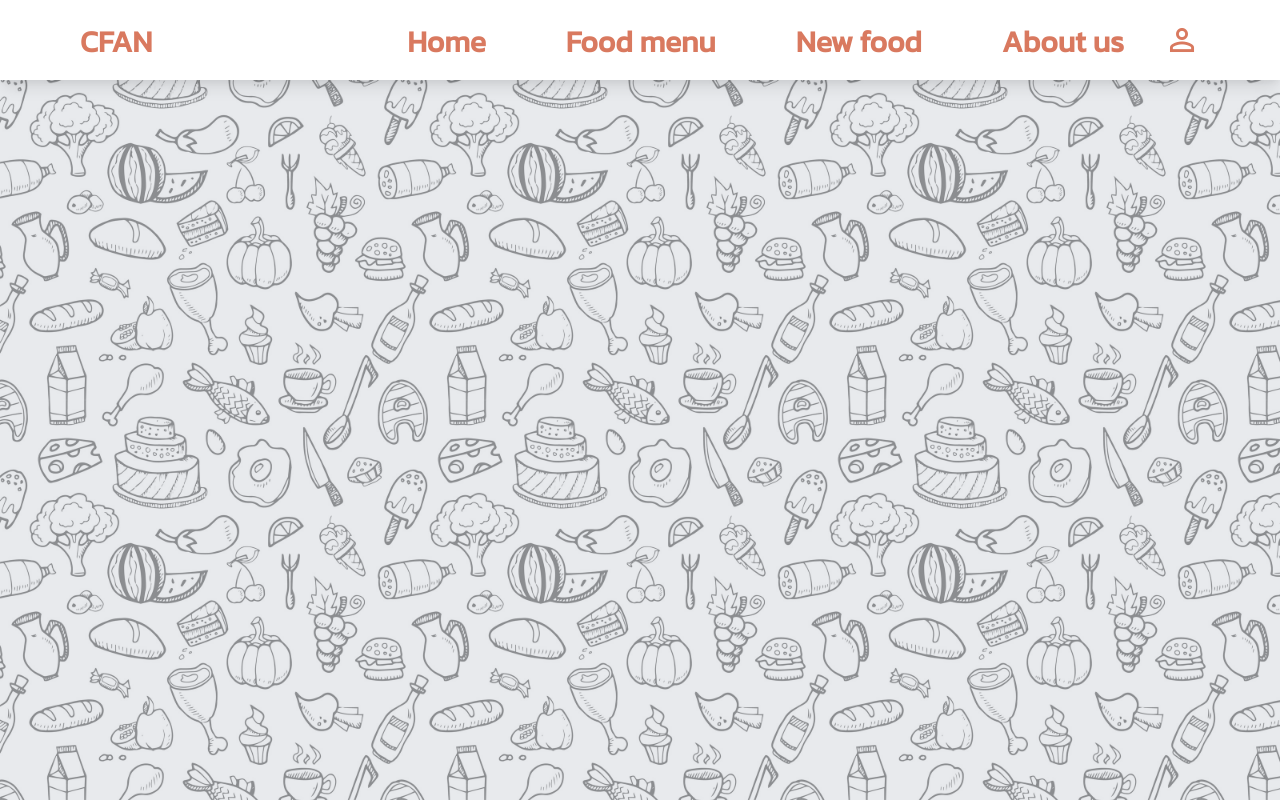
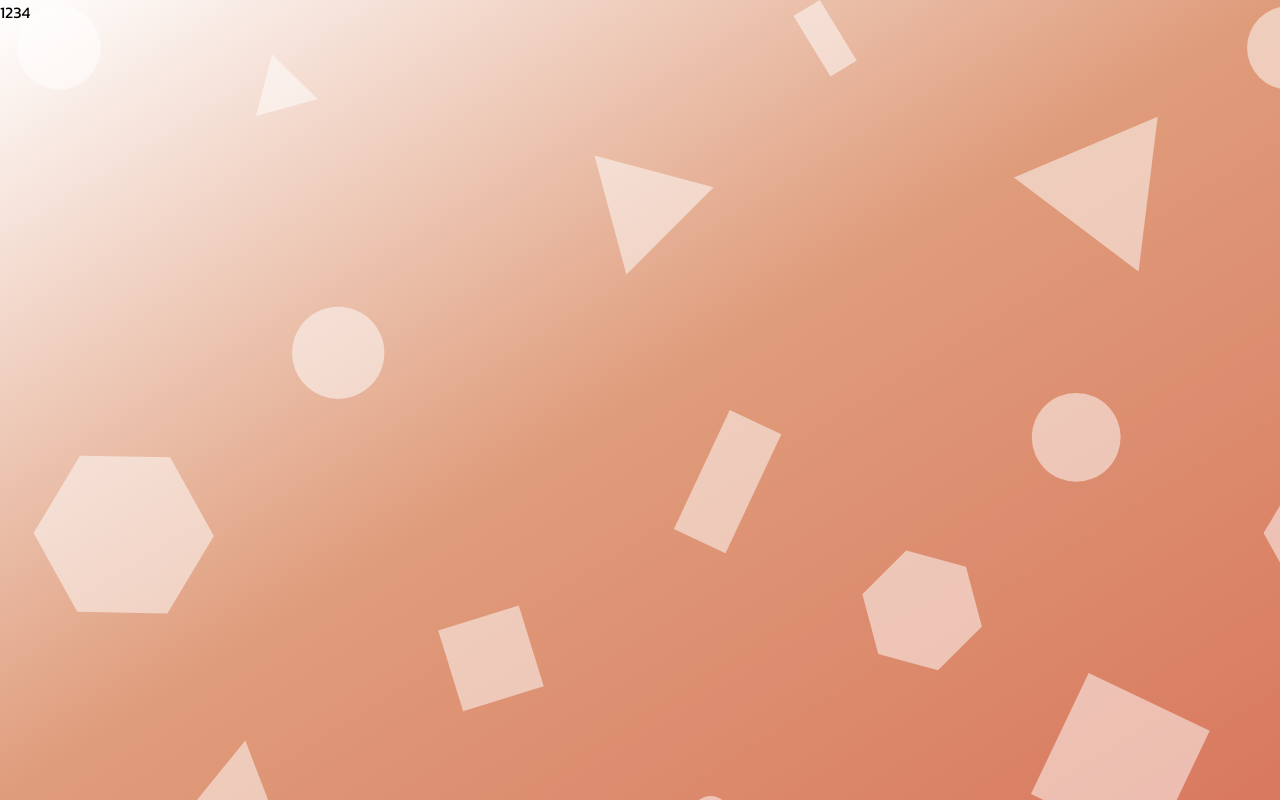
Before and after one commit to INT222-13-49-129/-INT222_Integrated_Project_Front-End, a Nuxt app: page /signin in a window 1280 px wide. Built offline with nearby package versions, Linux system fonts and the light colour scheme.

Commit message:
[ADD} signin.vue

```diff
--- /dev/null
+++ b/layouts/signinup.vue
@@ -0,0 +1,18 @@
+<template>
+  <div class="w-full  h-full fixed bg-gradient-to-br from-white via-lightsalmon to-salmon">
+    <div class="w-full  h-full fixed" :style="cssProps">
+    <Nuxt />
+    </div>
+  </div>
+</template>
+<script>
+  export default {
+    data() {
+      return {
+        cssProps: {
+          backgroundImage: `url(${require("../assets/img/bg2.svg")})`,
+        }
+      };
+    }
+  }
+</script>
--- a/nuxt.config.js
+++ b/nuxt.config.js
@@ -1,4 +1,7 @@
 export default {
+  server: {
+    port: 5000 // default: 3000
+  },
   // Global page headers: https://go.nuxtjs.dev/config-head
   head: {
     title: 'cfan-int222',
--- /dev/null
+++ b/pages/signin.vue
@@ -0,0 +1,10 @@
+<template>
+<div>
+    1234
+</div>
+</template>
+<script>
+  export default {
+       layout: 'signinup'
+  }
+</script>
```
Also changed, not shown: assets/img/bg2.svg (added).
